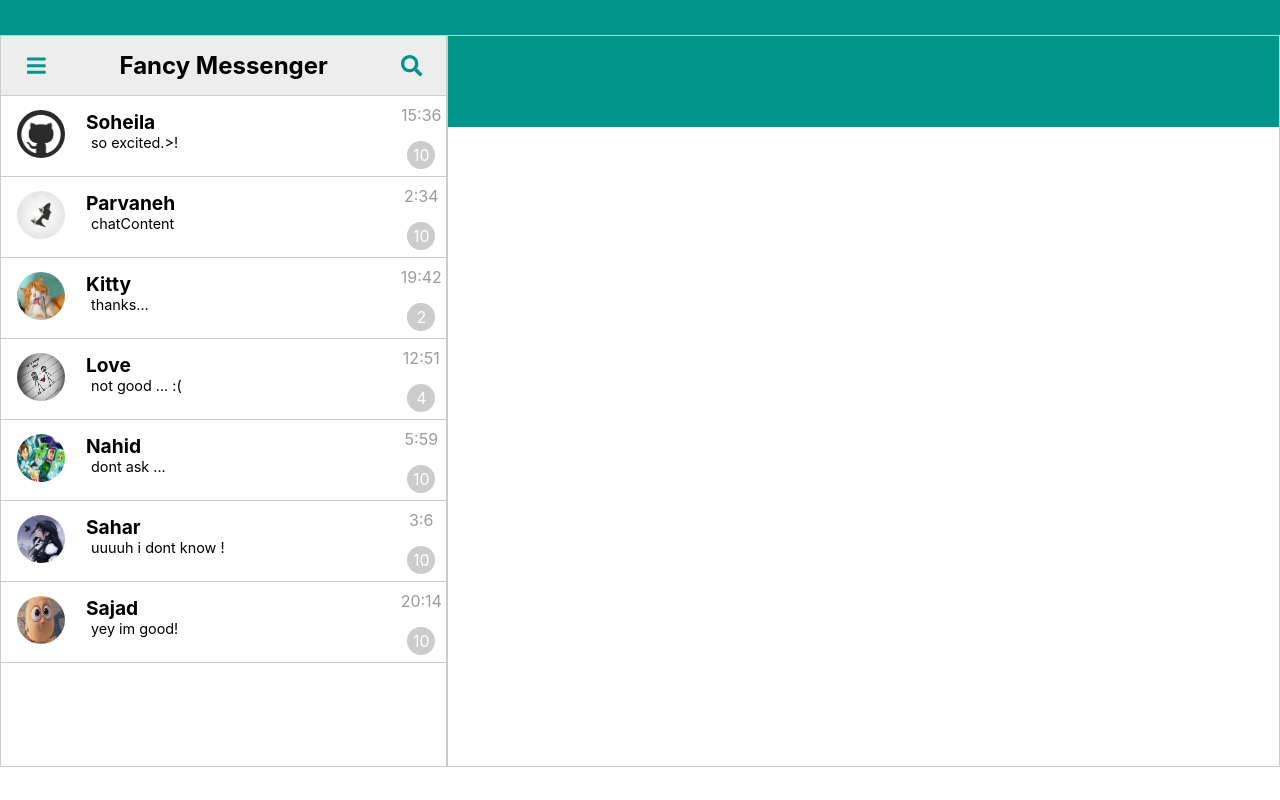
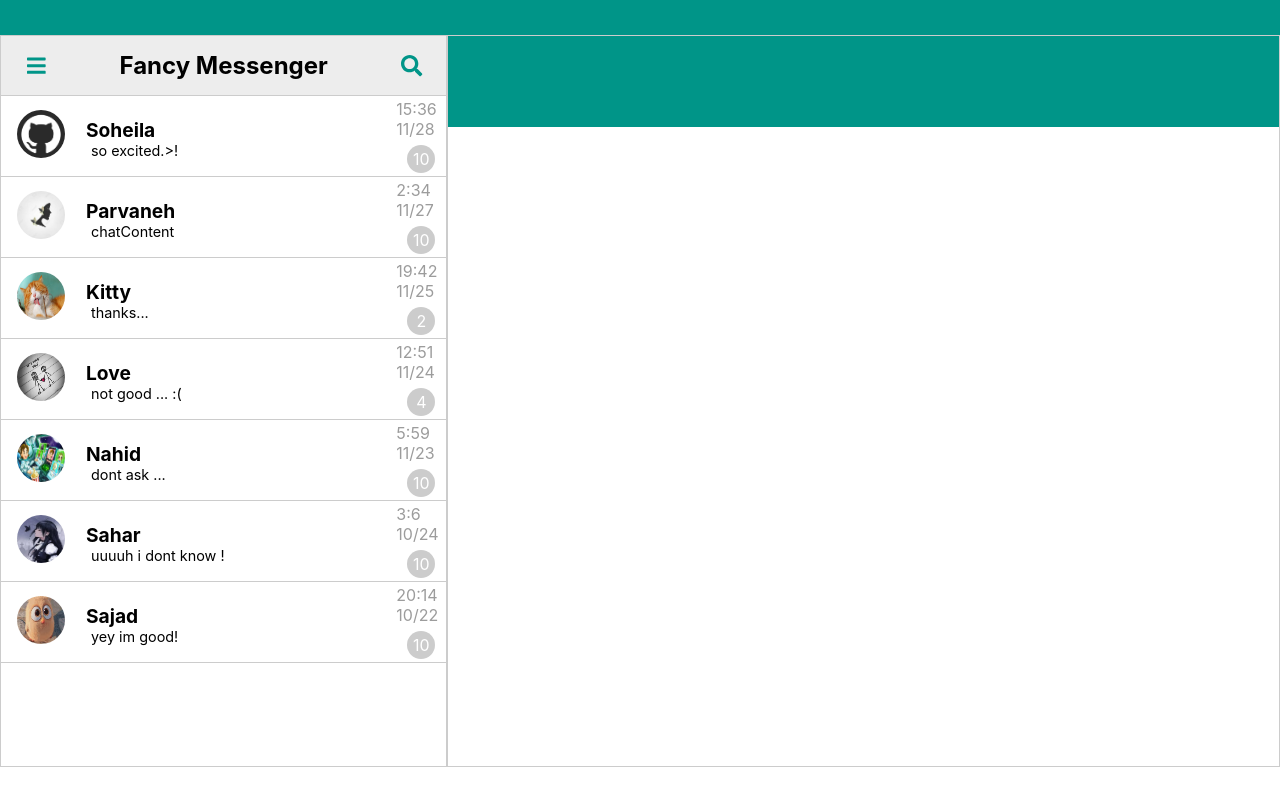
Before and after one commit to ehsanmajd/messenger-1, a React (Create React App) app: page / in a window 1280 px wide. Built offline with nearby package versions, Linux system fonts and the light colour scheme.

Commit message:
person list now how a last chat date.

```diff
--- a/src/Components/personList/PersonList.jsx
+++ b/src/Components/personList/PersonList.jsx
@@ -2,7 +2,7 @@
 
 import PersonListItem from "./PersonListItem";
 
-import { handleGetTime } from "../../modules";
+import { handleGetDate, handleGetTime } from "../../modules";
 
 function PersonList({ persons, SelectedPersonId, onPersonClick }) {
   const list = persons.map((person) => {
@@ -15,6 +15,7 @@
         personName={person.details.personName}
         lastChatText={person.details.lastChatText}
         lastChatTime={handleGetTime(person.details.lastChatTime)}
+        lastChatDate={handleGetDate(person.details.lastChatTime)}
         unreadChatCounter={person.details.unreadChatCounter}
         onPersonClick={() => onPersonClick(person.details.personId)}
       />
--- a/src/Components/personList/PersonListItem.jsx
+++ b/src/Components/personList/PersonListItem.jsx
@@ -7,6 +7,7 @@
   personName,
   lastChatText,
   lastChatTime,
+  lastChatDate,
   unreadChatCounter,
   onPersonClick,
 }) {
@@ -26,7 +27,9 @@
       </div>
       <div className="listItem_name__2wTlg">{personName}</div>
       <div className="listItem_message__3ZiRE">{lastChatText}</div>
-      <div className="listItem_time__3-xft">{lastChatTime}</div>
+      <div className="listItem_time__3-xft">
+        {lastChatTime} {lastChatDate}
+      </div>
       <div className="listItem_info__3vSL0">
         {unreadChatCounter && <div>{unreadChatCounter}</div>}
       </div>
```
